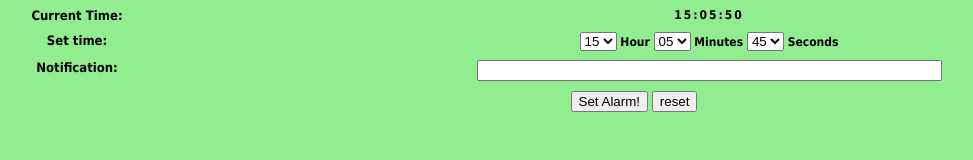
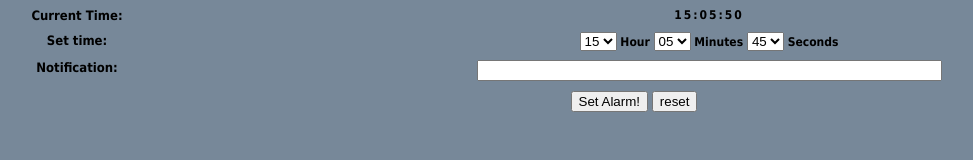
Before and after one commit to BhavikaSharma/DeltaHacks2017, a plain HTML site: page index.html in a window 1280 px wide. Shown: the whole page, without its empty margins (6-979 px from the left). Drawn offline with Linux system fonts and the light colour scheme.

Commit message:
change background colour

```diff
--- a/styles.css
+++ b/styles.css
@@ -21,5 +21,5 @@
 }
 
 body {
-    background-color: lightgreen;
+    background-color: lightslategray;
 }
```
